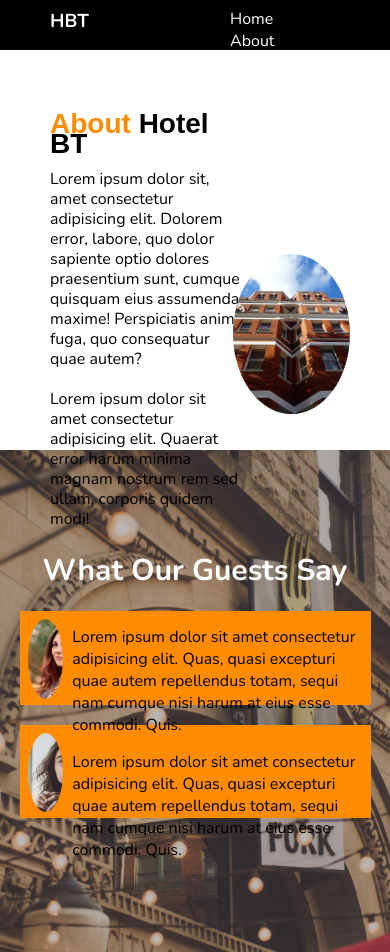
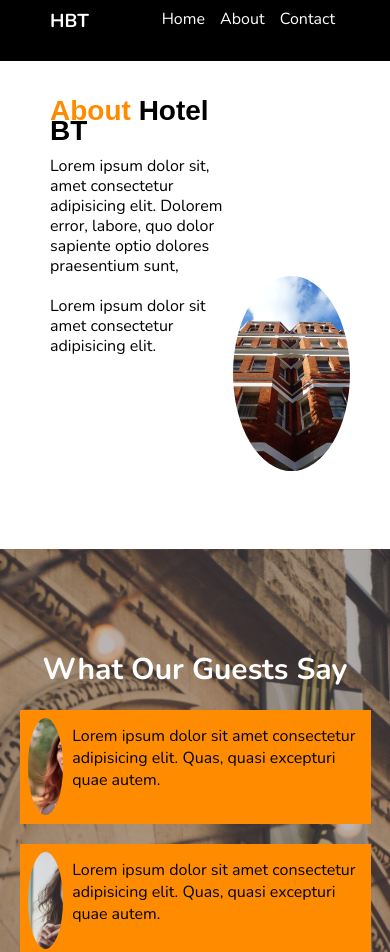
Before and after one commit to Anthony699-dev/HBT-Hotel, a plain HTML site: page about.html in a window 390 px wide. Shown: the top 952 px of the page. Drawn offline with nearby package versions, Linux system fonts and the light colour scheme.

Commit message:
additional  mobile styling

```diff
--- a/about.html
+++ b/about.html
@@ -27,9 +27,9 @@
         <section class="about">
             <div class="text">
                 <h3><span class="text-head">About</span>&nbsp;Hotel BT</h3>
-                <p>Lorem ipsum dolor sit, amet consectetur adipisicing elit. Dolorem error, labore, quo dolor sapiente optio dolores praesentium sunt, cumque quisquam eius assumenda maxime! Perspiciatis animi fuga, quo consequatur quae autem?</p>
+                <p>Lorem ipsum dolor sit, amet consectetur adipisicing elit. Dolorem error, labore, quo dolor sapiente optio dolores praesentium sunt,</p>
                 <br>
-                <p>Lorem ipsum dolor sit amet consectetur adipisicing elit. Quaerat error harum minima magnam nostrum rem sed ullam, corporis quidem modi!</p>
+                <p>Lorem ipsum dolor sit amet consectetur adipisicing elit.</p>
             </div>
             <div class="picture"></div>
         </section>
@@ -39,14 +39,14 @@
                 <div class="person-one">
                     <div class="person-one-pix"></div>
                     <div class="person-one-text">
-                        <p>Lorem ipsum dolor sit amet consectetur adipisicing elit. Quas, quasi excepturi quae autem repellendus totam, sequi nam cumque nisi harum at eius esse commodi. Quis.</p>
+                        <p>Lorem ipsum dolor sit amet consectetur adipisicing elit. Quas, quasi excepturi quae autem.</p>
                     </div>
                 </div>
 
                 <div class="person-two">
                     <div class="person-two-pix"></div>
                     <div class="person-two-text">
-                        <p>Lorem ipsum dolor sit amet consectetur adipisicing elit. Quas, quasi excepturi quae autem repellendus totam, sequi nam cumque nisi harum at eius esse commodi. Quis.</p>
+                        <p>Lorem ipsum dolor sit amet consectetur adipisicing elit. Quas, quasi excepturi quae autem.</p>
                     </div>
                 </div>
             </section>
--- a/styles/about.css
+++ b/styles/about.css
@@ -26,7 +26,7 @@
     color: white;
     padding-left: 50px;
     float: left;
-    width: 50%;
+    width: 30%;
 }
 
 a {
@@ -52,7 +52,7 @@ ul li{
 
 .nav {
     float: right;
-    width: 50%;
+    width: 70%;
 }
 
 ul{
@@ -160,3 +160,15 @@ ul{
     color: white;
     padding: 10px 25px;
 }
+
+@media (max-width:500px){
+    ul li{
+        margin-left: 1px;
+        padding: 5px;
+    }
+
+    .container{
+        width: 100vw;
+        height: 1220px;
+    }
+}
--- a/styles/contact.css
+++ b/styles/contact.css
@@ -26,7 +26,7 @@
     color: white;
     padding-left: 50px;
     float: left;
-    width: 50%;
+    width: 30%;
 }
 
 a {
@@ -52,7 +52,7 @@ ul li{
 
 .nav {
     float: right;
-    width: 50%;
+    width: 70%;
 }
 
 ul{
@@ -94,7 +94,7 @@ ul{
 
 .form {
     height: 80%;
-    width: 100%;
+    width: 100vw;
     background-color: white;
 }
 
@@ -104,7 +104,7 @@ label, input, textarea{
 }
 
 textarea {
-    width: 94%;
+    width: 90vw;
     height: 200px;
     box-sizing: border-box;
     border: 2px solid #ccc;
@@ -114,7 +114,7 @@ textarea {
 }
 
 input {
-    width: 94%;
+    width: 90vw;
     border: 2px solid #ccc;
     border-radius: 3px;
     height: 30px;
@@ -186,3 +186,15 @@ input {
     color: white;
     font-size: 18px;
 }
+
+@media (max-width:500px){
+    ul li{
+        margin-left: 1px;
+        padding: 5px;
+    }
+
+    .container{
+        width: 100vw;
+        height: 1220px;
+    }
+}
```
